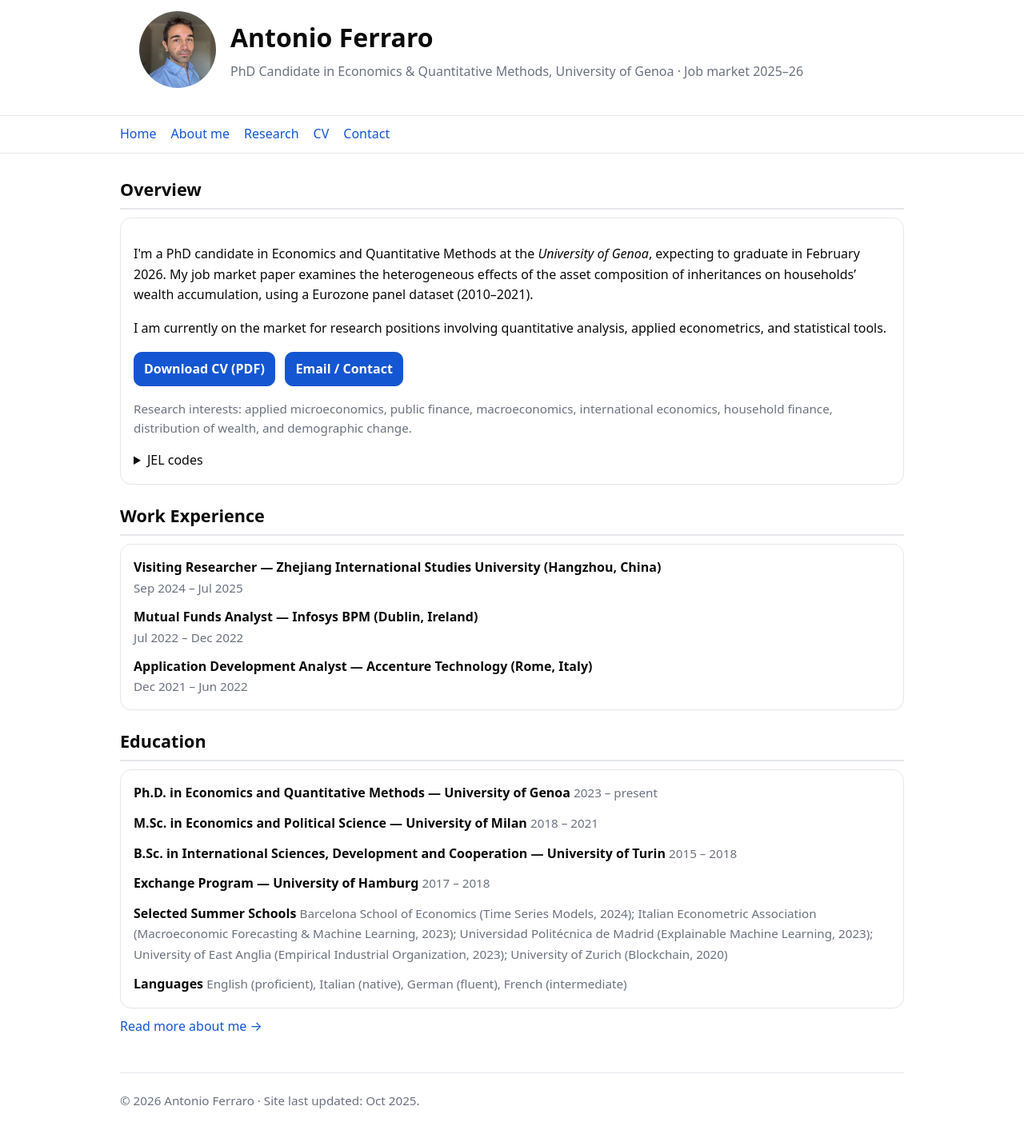
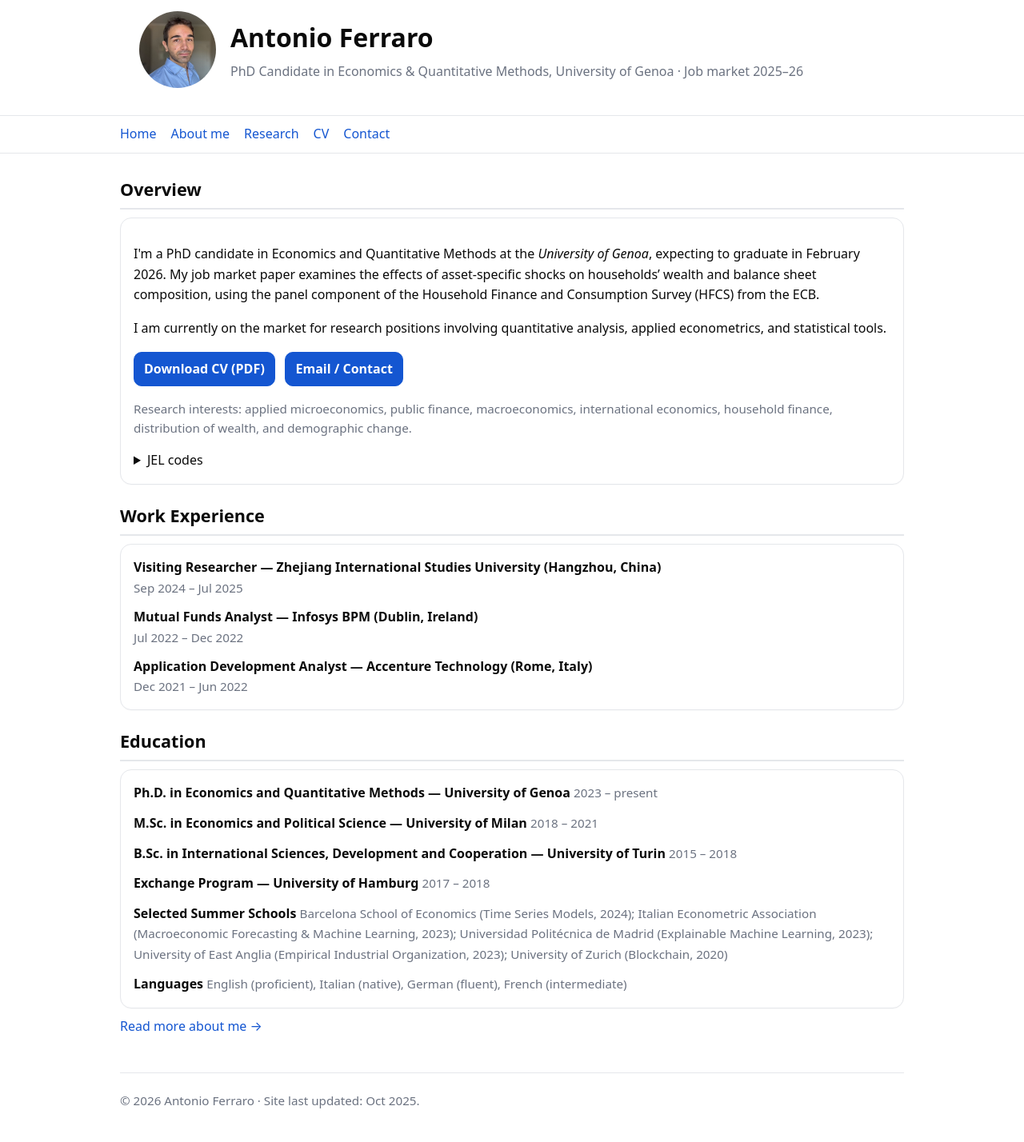
Before and after one commit to ferraroantonio/ferraroantonio.github.io, a Jekyll site: the page built from index.md, in a window 1280 px wide. Shown: the whole page at 80% size. Built offline with Jekyll 4.4.1, drawn with Linux system fonts in a browser that asks for light colours.

Commit message:
Update index.md

```diff
--- a/index.md
+++ b/index.md
@@ -7,7 +7,7 @@ description: "Antonio Ferraro — PhD Candidate in Economics & Quantitative Meth
 <section id="about">
 <h2>Overview</h2>
 <div class="card">
-<p>I'm a PhD candidate in Economics and Quantitative Methods at the <em>University of Genoa</em>, expecting to graduate in February 2026. My job market paper examines the heterogeneous effects of the asset composition of inheritances on households’ wealth accumulation, using a Eurozone panel dataset (2010–2021).</p>
+<p>I'm a PhD candidate in Economics and Quantitative Methods at the <em>University of Genoa</em>, expecting to graduate in February 2026. My job market paper examines the effects of asset-specific shocks on households’ wealth and balance sheet composition, using the panel component of the Household Finance and Consumption Survey (HFCS) from the ECB.</p>
 <p>I am currently on the market for research positions involving quantitative analysis, applied econometrics, and statistical tools.</p>
 <p>
   <a class="btn" href="{{ '/assets/CV_Ferraro.pdf' | relative_url }}" download>Download CV (PDF)</a>
```
